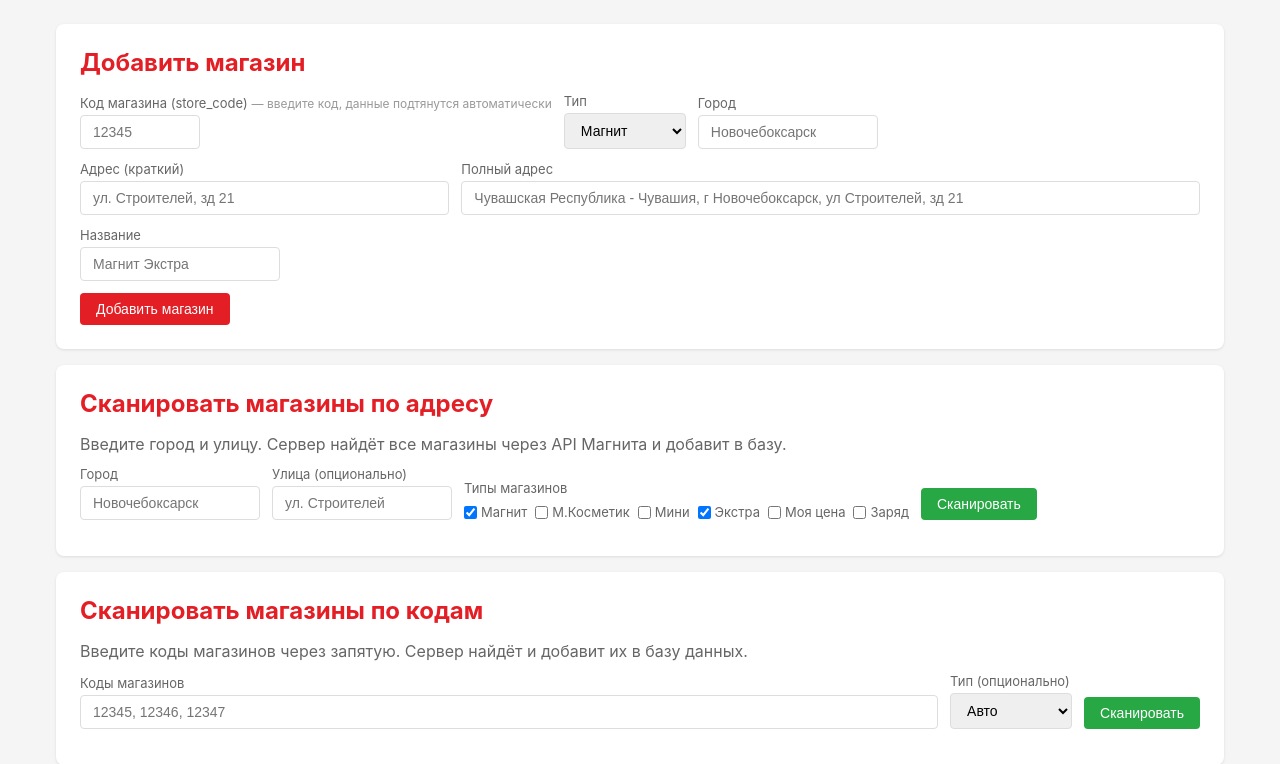
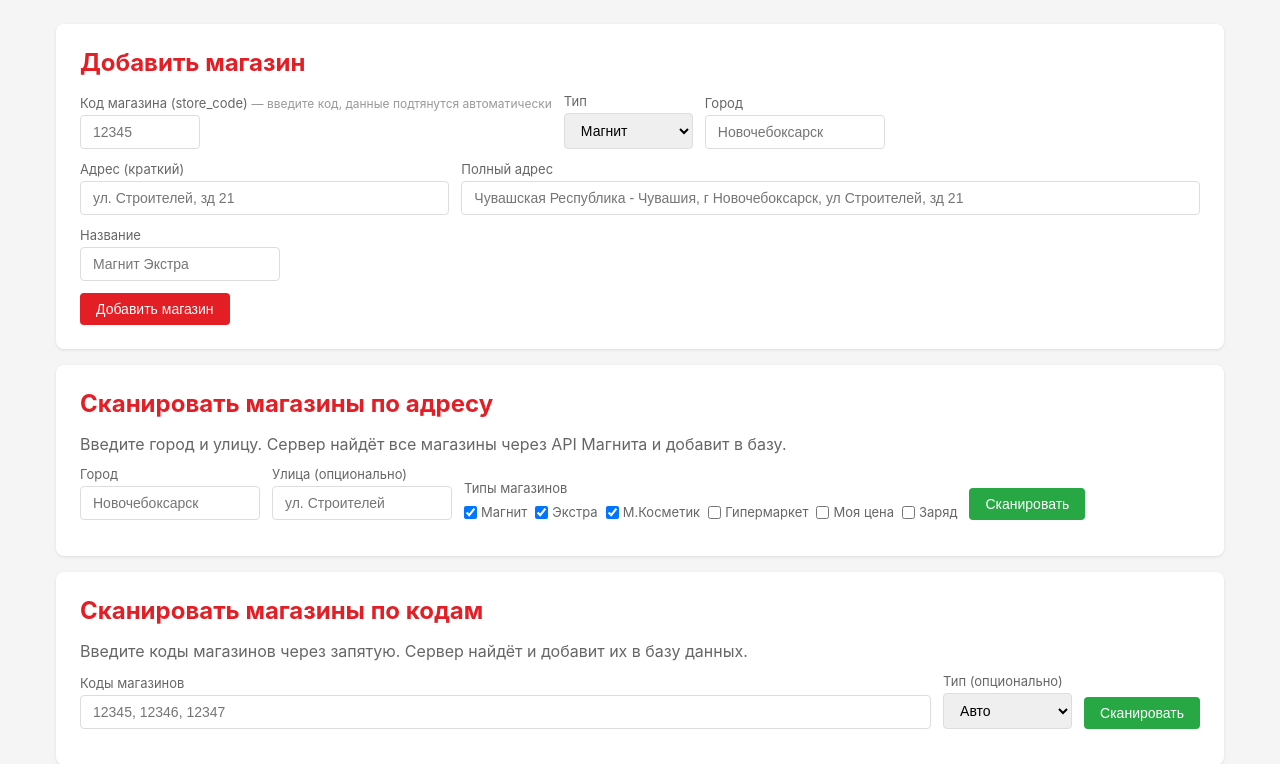
Before and after one commit to IT-Arkhipov/magnit_goods, a FastAPI app: page / in a window 1280 px wide. Shown: the part 60-824 px from the top of the page. Run offline with FastAPI, Linux system fonts and the light colour scheme; some libraries are stand-ins or nearby versions.

Commit message:
fix: correct store type mapping — ME is Экстра, not Мини

```diff
--- a/src/server/schemas.py
+++ b/src/server/schemas.py
@@ -37,13 +37,13 @@ class StoreResponse(StoreBase):
 
 # ===== Scan Request =====
 
-# Маппинг типов магазинов: API код → UI-лейбл (как отображается на сайте magnit.ru)
-# Проверено через Playwright: фильтр "М.Косметик" на сайте → storeTypeV2: DG
+# Маппинг типов магазинов: API код → UI-лейбл
+# Проверено через API Магнита: UI фильтр "Экстра" → storeTypeV2: ME
 STORE_CODE_TO_TYPE = {
     "MM": "Магнит",
-    "ME": "Мини",
+    "ME": "Экстра",
     "DG": "М.Косметик",
-    "GM": "Экстра",
+    "GM": "Гипермаркет",
     "MO": "Опт",
     "MC": "Моя цена",
     "ZARYAD": "Заряд",
@@ -56,7 +56,7 @@ STORE_TYPE_TO_CODE = {v: k for k, v in STORE_CODE_TO_TYPE.items()}
 class ScanStoresRequest(BaseModel):
     city: str
     street: Optional[str] = None
-    store_types: list[str] = ["Магнит", "М.Косметик", "Мини", "Экстра"]
+    store_types: list[str] = ["Магнит", "Экстра", "М.Косметик"]
     force_update: bool = False
 
     def get_store_type_codes(self) -> list[str]:
--- a/src/server/templates/stores.html
+++ b/src/server/templates/stores.html
@@ -15,9 +15,9 @@
                 <label>Тип</label>
                 <select name="store_type" id="input-store-type" required>
                     <option value="Магнит">Магнит</option>
+                    <option value="Экстра">Экстра</option>
                     <option value="М.Косметик">М.Косметик</option>
-                    <option value="Мини">Мини</option>
-                    <option value="Экстра">Экстра</option>
+                    <option value="Гипермаркет">Гипермаркет</option>
                     <option value="Опт">Опт</option>
                     <option value="Моя цена">Моя цена</option>
                     <option value="Заряд">Заряд</option>
@@ -69,13 +69,13 @@
                     <input type="checkbox" class="scan-type-cb" value="Магнит" checked> Магнит
                 </label>
                 <label style="font-size:13px;display:flex;align-items:center;gap:4px;">
-                    <input type="checkbox" class="scan-type-cb" value="М.Косметик"> М.Косметик
+                    <input type="checkbox" class="scan-type-cb" value="Экстра" checked> Экстра
                 </label>
                 <label style="font-size:13px;display:flex;align-items:center;gap:4px;">
-                    <input type="checkbox" class="scan-type-cb" value="Мини"> Мини
+                    <input type="checkbox" class="scan-type-cb" value="М.Косметик" checked> М.Косметик
                 </label>
                 <label style="font-size:13px;display:flex;align-items:center;gap:4px;">
-                    <input type="checkbox" class="scan-type-cb" value="Экстра" checked> Экстра
+                    <input type="checkbox" class="scan-type-cb" value="Гипермаркет"> Гипермаркет
                 </label>
                 <label style="font-size:13px;display:flex;align-items:center;gap:4px;">
                     <input type="checkbox" class="scan-type-cb" value="Моя цена"> Моя цена
@@ -106,9 +106,9 @@
             <select id="scan-type">
                 <option value="">Авто</option>
                 <option value="Магнит">Магнит</option>
+                <option value="Экстра">Экстра</option>
                 <option value="М.Косметик">М.Косметик</option>
-                <option value="Мини">Мини</option>
-                <option value="Экстра">Экстра</option>
+                <option value="Гипермаркет">Гипермаркет</option>
             </select>
         </div>
         <div class="form-group" style="align-self:end;">
@@ -131,9 +131,9 @@
             <select id="search-type" style="width:140px">
                 <option value="">Все типы</option>
                 <option value="Магнит">Магнит</option>
+                <option value="Экстра">Экстра</option>
                 <option value="М.Косметик">М.Косметик</option>
-                <option value="Мини">Мини</option>
-                <option value="Экстра">Экстра</option>
+                <option value="Гипермаркет">Гипермаркет</option>
             </select>
         </div>
         <button class="btn btn-primary" onclick="filterStores()">Найти</button>
```
Also changed, not shown: src/server/services/magnit_api.py (+4 -4 lines).
